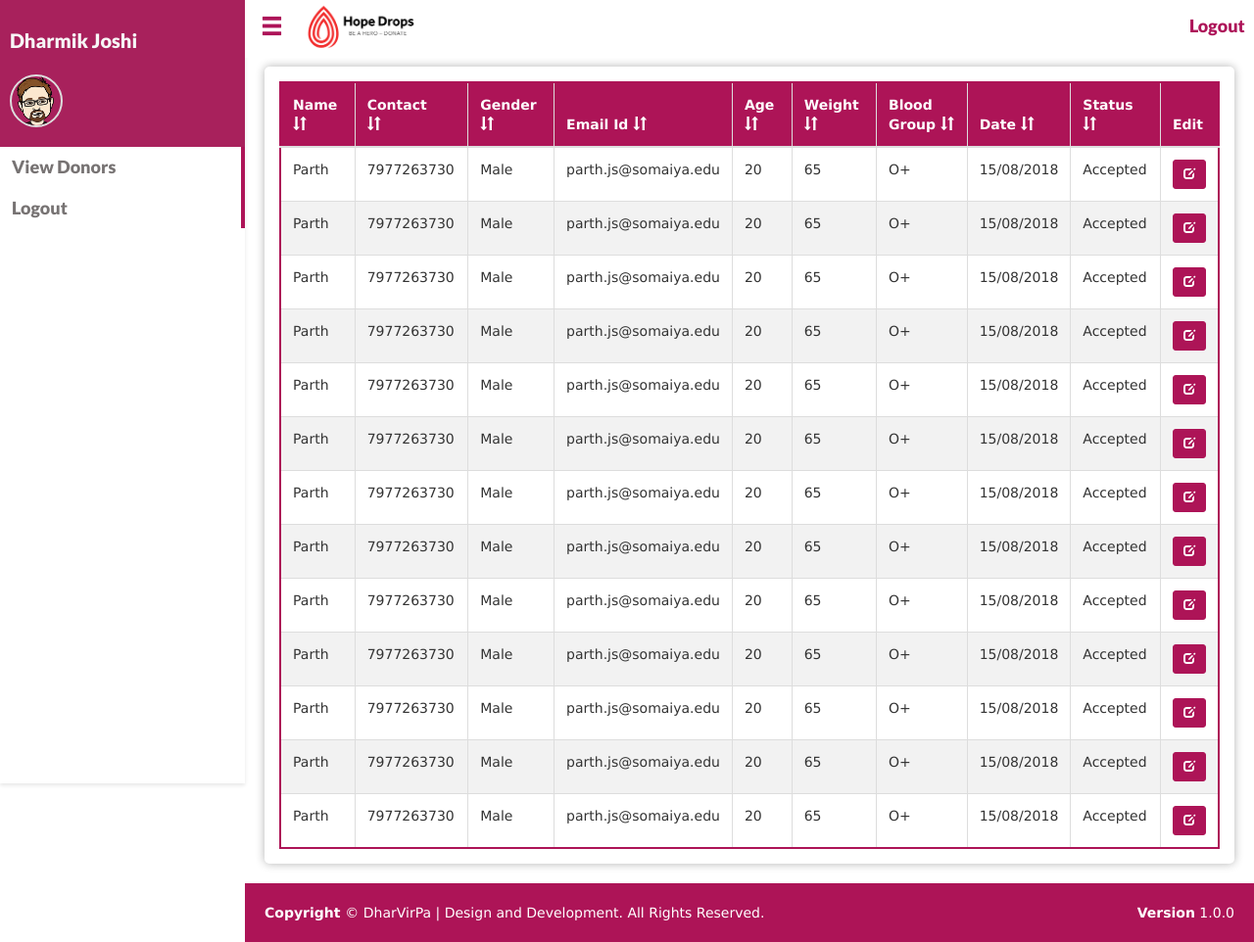
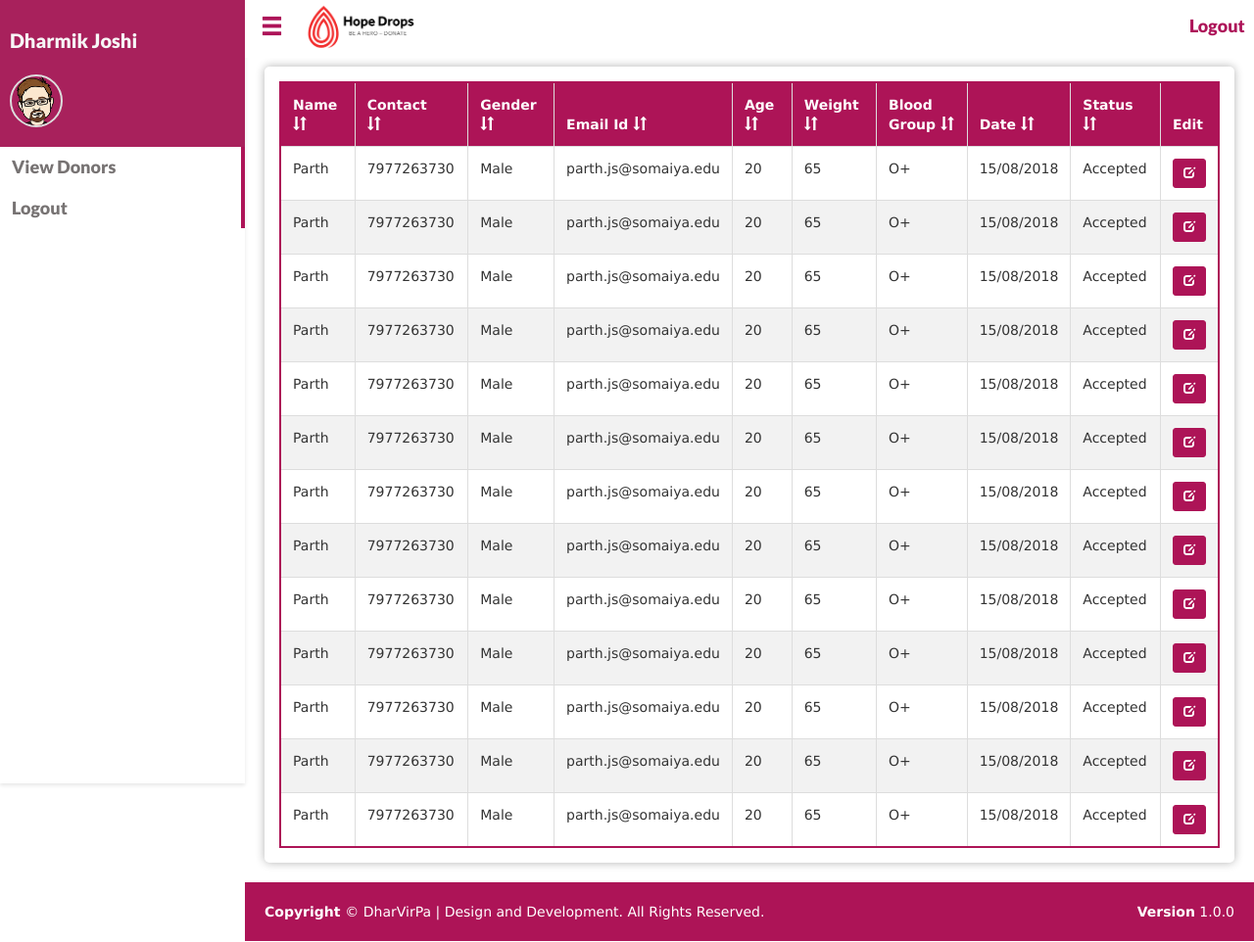
Before and after one commit to dharmick/bloodbank_management, a PHP site: page /lt.php in a window 1280 px wide. Shown: the whole page at 98% size. Run offline with PHP 8.4, Linux system fonts and the light colour scheme.

Commit message:
Small changes

```diff
--- a/lt.php
+++ b/lt.php
@@ -33,6 +33,9 @@
       font-family: 'Verdana', sans-serif;
       margin-bottom: 0px !important;
     }
+    .table-bordered>thead>tr>th {
+    border: 1px solid #ddd !important;
+	}
     th {
       background-color: #ad1457;
       color: white;
@@ -72,7 +75,6 @@
         <table class="table table-bordered ">
           <thead>
           <tr>
-            <!-- <th><b>#</b> <i class="fa fa-fw fa-sort"></i></th> -->
             <th>Name <i class="glyphicon glyphicon-sort"></i></th>
             <th>Contact &nbsp;&nbsp;&nbsp;<i class="glyphicon glyphicon-sort"></i></th>
             <th>Gender <i class="glyphicon glyphicon-sort"></i></th>
--- a/signup.php
+++ b/signup.php
@@ -93,7 +93,7 @@
 <div id="main" class="shrink">
   <?php include('./horizontal-nav.php')?>
  <div class="">
- <div class= "col-md-8" style="margin-top: 50px;">
+ <div class= "col-md-8 col-md-offset-2" style="margin-top: 50px;">
     <div class="panel panel-primary">
       <div class="panel-heading" style="font-family: Lato;"><b>
       Sign up Form</b></div>
```
